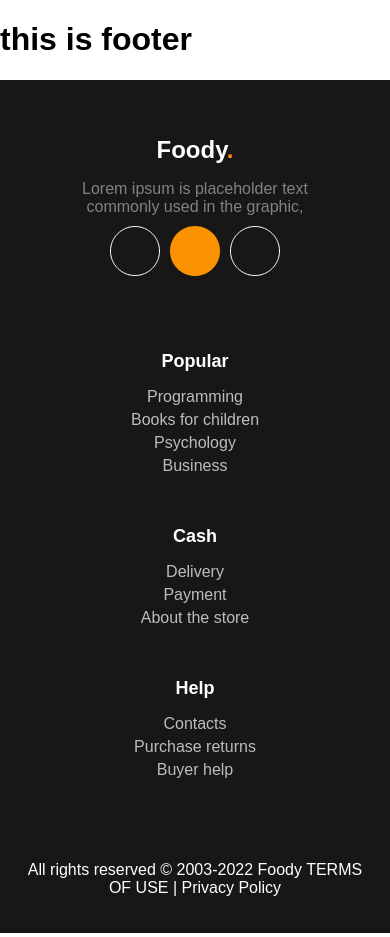
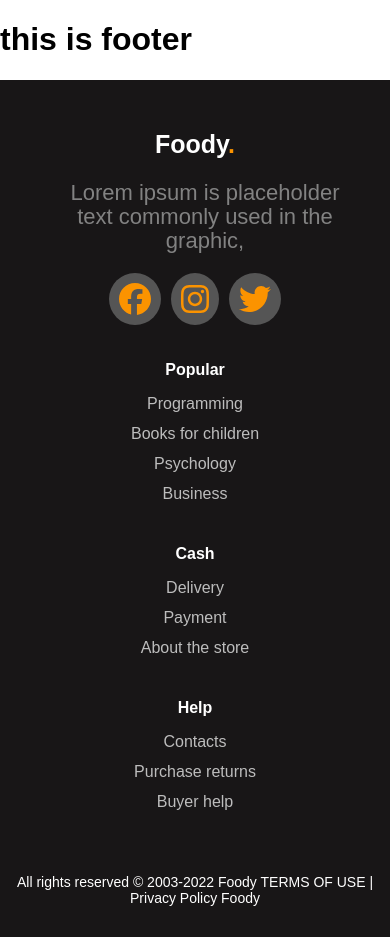
Before and after one commit to orkhan-huseyn/foody_final_project, a Next.js app: page / in a window 390 px wide. Built offline with nearby package versions, Linux system fonts and the light colour scheme.

Commit message:
i use fontawosme  and change svg  give normal responsive &, finish pls back and say someting

```diff
--- a/components/Footer.js
+++ b/components/Footer.js
@@ -1,60 +1,66 @@
 import React from 'react';
 import styles from '../styles/Footer.module.css';
+import { FontAwesomeIcon } from '@fortawesome/react-fontawesome';
+import { faFacebook, faInstagram, faTwitter } from '@fortawesome/free-brands-svg-icons';
 
 const Footer = () => {
   return (
     <footer className={styles.footer}>
-      <div className={styles.footerContainer}>
-        <div className={styles.footerLeft}>
-          <h1>Foody<span className={styles.dot}>.</span></h1>
-
-          <p>Lorem ipsum is placeholder text <br />  commonly used in the graphic,</p>
-          <div className={styles.socialIcons}>
-            <svg width="50" height="50" viewBox="0 0 50 50" fill="none" xmlns="http://www.w3.org/2000/svg">
-              <path d="M0.5 25C0.5 11.469 11.469 0.5 25 0.5C38.531 0.5 49.5 11.469 49.5 25C49.5 38.531 38.531 49.5 25 49.5C11.469 49.5 0.5 38.531 0.5 25Z" stroke="white"  />
-
-            </svg>
-            <svg width="50" height="50" viewBox="0 0 50 50" fill="none" xmlns="http://www.w3.org/2000/svg">
-              <path d="M0 25C0 11.1929 11.1929 0 25 0C38.8071 0 50 11.1929 50 25C50 38.8071 38.8071 50 25 50C11.1929 50 0 38.8071 0 25Z" fill="#FB9300" />
-            </svg>
-            <svg width="50" height="50" viewBox="0 0 50 50" fill="none" xmlns="http://www.w3.org/2000/svg">
-              <path d="M0.5 25C0.5 11.469 11.469 0.5 25 0.5C38.531 0.5 49.5 11.469 49.5 25C49.5 38.531 38.531 49.5 25 49.5C11.469 49.5 0.5 38.531 0.5 25Z" stroke="white"/>
-            </svg>
+      <div className={styles.footerContent}>
+        <div className={styles.socialMedia}>
+          <h2>Foody<span className={styles.dot}>.</span></h2>
+           <p>  Lorem ipsum is placeholder   <br /> text commonly used in the graphic,</p>
+          <div className={styles.icons}>
+            <div className={styles.icon}>
+              <FontAwesomeIcon icon={faFacebook} size="2x" />
+            </div>
+            <div className={styles.icon}>
+              <FontAwesomeIcon icon={faInstagram} size="2x" />
+            </div>
+            <div className={styles.icon}>
+              <FontAwesomeIcon icon={faTwitter} size="2x" />
+            </div>
           </div>
         </div>
-        <div className={styles.footerRight}>
-          <div className={styles.footerSection}>
-            <h2>Popular</h2>
+        <div className={styles.footerLinks}>
+          <div className={styles.column}>
+            <h3>Popular</h3>
             <ul>
-              <li>Programming</li>
-              <li>Books for children</li>
-              <li>Psychology</li>
-              <li>Business</li>
+              <li><a href="/">Programming
+              </a></li>
+              <li><a href="/"> Books for children</a></li>
+              <li><a href="/">Psychology
+              </a></li>
+              <li><a href="/">Business </a></li>
             </ul>
           </div>
-          <div className={styles.footerSection}>
-            <h2>Cash</h2>
+          <div className={styles.column}>
+            <h3>Cash</h3>
             <ul>
-              <li>Delivery</li>
-              <li>Payment</li>
-              <li>About the store</li>
+              <li><a href="/">Delivery
+              </a></li>
+              <li><a href="/"> Payment
+              </a></li>
+              <li><a href="/">About the store</a></li>
+
             </ul>
           </div>
-          <div className={styles.footerSection}>
-            <h2>Help</h2>
+          <div className={styles.column}>
+            <h3>Help</h3>
             <ul>
-              <li>Contacts</li>
-              <li>Purchase returns</li>
-              <li>Buyer help</li>
+              <li><a href="/">Contacts
+              </a></li>
+              <li><a href="/">Purchase returns
+              </a></li>
+              <li><a href="/">Buyer help
+              </a></li>
             </ul>
           </div>
         </div>
       </div>
-      <div className={styles.footerBottom}>
-        <p>All rights reserved © 2003-2022 Foody TERMS OF USE | Privacy Policy</p>
-      </div>
+      <p className={styles.copyright}>All rights reserved © 2003-2022 Foody TERMS OF USE | Privacy Policy <span>Foody</span></p>
     </footer>
   );
-}
+};
 
 export default Footer;
--- a/package.json
+++ b/package.json
@@ -10,6 +10,9 @@
     "lint": "next lint"
   },
   "dependencies": {
+    "@fortawesome/fontawesome-svg-core": "^6.6.0",
+    "@fortawesome/free-brands-svg-icons": "^6.6.0",
+    "@fortawesome/react-fontawesome": "^0.2.2",
     "axios": "^1.4.0",
     "bcrypt": "^5.1.0",
     "date-fns": "^2.30.0",
--- a/styles/Footer.module.css
+++ b/styles/Footer.module.css
@@ -1,125 +1,141 @@
 .footer {
-    background-color: #181617
-    ;
+  background-color: #181617;
   color: #fff;
-    padding: 20px;
-    display: flex;
-    flex-direction: column;
-    align-items: center;
-    justify-content: space-between;
+  padding: 40px 0;
+  text-align: center;
 }
 
-  .footerContainer {
+.footerContent {
   display: flex;
-    justify-content: space-between;
-    width: 100%;
-    max-width: 1440px;
+  justify-content: space-around;
+  align-items: flex-start;
   flex-wrap: wrap;
 }
 
-  .footerLeft {
-    flex: 1;
-    padding: 20px;
-    text-align: center;
+.socialMedia {
+  max-width: 300px;
+  margin-bottom: 20px;
 }
 
-  .footerLeft h1 {
+.socialMedia h2 {
   font-size: 24px;
+  margin-bottom: 10px;
+  cursor: pointer;
+}
+
+.socialMedia p {
+  font-size: 17px;
+  margin-bottom: 20px;
+  color: #828282
+  ;
+  margin-left: 20px;
+  line-height: 24px;
+}
+
+.icons {
+  display: flex;
+  justify-content: center;
+  gap: 10px;
+}
+
+.icon {
+  background-color: #555;
+  border-radius: 50%;
+  padding: 10px;
 
 }
 
-  .footerLeft .dot {
-    color: #FB9300;
+.icon svg {
+  color: #FB9300
+  ;
+  cursor: pointer;
 }
 
-  .footerLeft p {
-    margin: 10px 0;
-    color: #828282
-    ;
+.footerLinks {
+  display: flex;
+  justify-content: space-around;
+  flex-grow: 1;
+  flex-wrap: wrap;
 }
 
-  .socialIcons {
-    display: flex;
-    gap: 10px;
-    justify-content: center;
-    margin: 10px 0;
+.column {
+  max-width: 200px;
+  margin-bottom: 20px;
 }
 
-  .footerRight {
-    display: flex;
-    justify-content: space-between;
-    flex: 2;
-    padding: 20px;
+.column h3 {
+
+
+  font-weight: 900;
+  font-size: 20px;
+  margin-bottom: 10px;
+
+
 }
 
-  .footerSection {
-    flex: 1;
-    padding: 10px;
-  }
-
-  .footerSection h2 {
-    font-size: 18px;
-    margin-bottom: 10px;
-  }
-
-  .footerSection ul {
+.column ul {
   list-style: none;
   padding: 0;
 }
 
-  .footerSection li {
-    margin: 5px 0;
+.column li {
+  margin-bottom: 12px;
+
+
+}
+.copyright {
+
+  font-size: 14px;
+  position: relative;
+  top: 23px;
+
+}
+
+.column a {
+
   color: #BDBDBD
+  ;
+  text-decoration: none;
+}
+
+.column a:hover {
+  text-decoration: underline;
+}
+
+.dot {
+  color: #FB9300
 ;
 }
 
-  .footerBottom {
-    text-align: center;
-    margin-top: 20px;
-    width: 100%;
-  }
-
-
 @media (max-width: 768px) {
-    .footerContainer {
+  .footerContent {
     flex-direction: column;
     align-items: center;
   }
 
-    .footerRight {
+  .footerLinks {
     flex-direction: column;
     align-items: center;
   }
 
-    .footerSection {
-      align-items: center;
-      text-align: center;
-    }
+  .column {
+    max-width: 100%;
+    margin-bottom: 10px;
 
-    .footerLeft, .footerRight {
-      text-align: center;
   }
 }
 
-  @media (max-width: 321px) {
-    .footer {
-      height: 424px;
+@media (max-width: 480px) {
+  .socialMedia h2 {
+    font-size: 25px;
+    margin-top: 10px;
   }
 
-    .footerContainer {
-      flex-direction: column;
-      align-items: center;
+  .socialMedia p {
+    font-size: 22px;
   }
 
-    .footerLeft, .footerRight {
-      text-align: center;
-    }
-
-    .socialIcons {
-      justify-content: center;
-    }
-
-    .footerBottom {
-      margin-top: 10px;
+  .column h3 {
+    font-size: 16px;
   }
 }
```
Also changed, not shown: 1 other file (tests, documents, lock files or other folders). Lines whose indentation alone changed are shown as unchanged.
